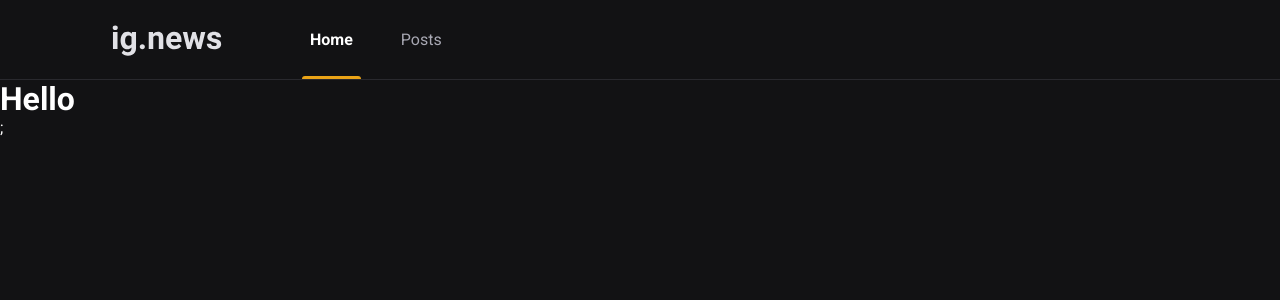
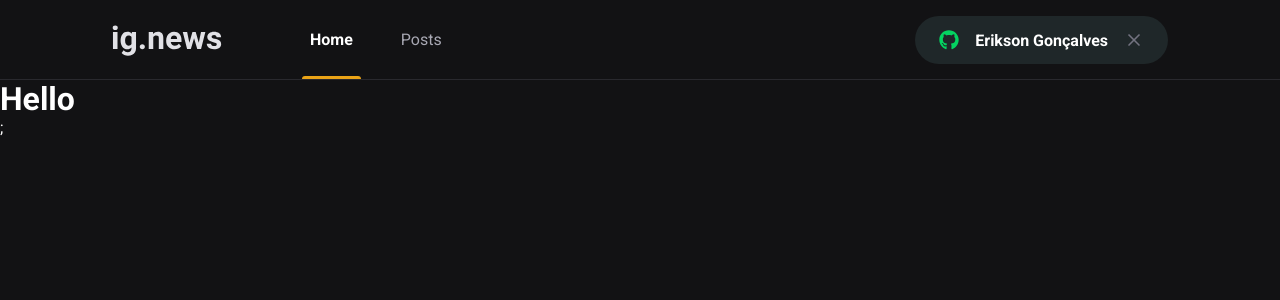
Before and after one commit to eriksongoncalves/rocketseat-ignite-nextjs-ignews, a Next.js app: page / in a window 1280 px wide. Shown: the top 300 px of the page. Built offline with nearby package versions, Linux system fonts and the light colour scheme.

Commit message:
feat: signin button component

```diff
--- a/package.json
+++ b/package.json
@@ -12,7 +12,8 @@
   "dependencies": {
     "next": "10.0.9",
     "react": "17.0.2",
-    "react-dom": "17.0.2"
+    "react-dom": "17.0.2",
+    "react-icons": "^4.2.0"
   },
   "devDependencies": {
     "@commitlint/cli": "^12.0.1",
--- a/src/components/Header/index.tsx
+++ b/src/components/Header/index.tsx
@@ -1,4 +1,6 @@
 import styles from './styles.module.scss';
+
+import SignInButton from '../SignInButton';
 
 function Header() {
   return (
@@ -12,6 +14,8 @@
 
           <a href="/posts">Posts</a>
         </nav>
+
+        <SignInButton />
       </div>
     </header>
   );
--- a/src/components/Header/styles.module.scss
+++ b/src/components/Header/styles.module.scss
@@ -50,4 +50,8 @@
       }
     }
   }
+
+  button {
+    margin-left: auto;
+  }
 }
--- /dev/null
+++ b/src/components/SignInButton/index.tsx
@@ -0,0 +1,23 @@
+import { FaGithub } from 'react-icons/fa';
+import { FiX } from 'react-icons/fi';
+
+import styles from './styles.module.scss';
+
+function SignInButton() {
+  const isUserLoggedIn = true;
+
+  return isUserLoggedIn ? (
+    <button type="button" className={styles.signInButton}>
+      <FaGithub color="#04d361" />
+      Erikson Gonçalves
+      <FiX color="#737380" className={styles.closeIcon} />
+    </button>
+  ) : (
+    <button type="button" className={styles.signInButton}>
+      <FaGithub color="#eba417" />
+      Sign in with github
+    </button>
+  );
+}
+
+export default SignInButton;
--- /dev/null
+++ b/src/components/SignInButton/styles.module.scss
@@ -0,0 +1,30 @@
+.signInButton {
+  height: 3rem;
+  border-radius: 3rem;
+  background: var(--gray-850);
+  border: 0;
+  padding: 0 1.5rem;
+  display: flex;
+  align-items: center;
+  justify-content: center;
+  color: var(--white);
+  font-weight: bold;
+  transition: filter 0.2s;
+
+  svg {
+    width: 20px;
+    height: 20px;
+
+    &:first-child {
+      margin-right: 1rem;
+    }
+
+    &.closeIcon {
+      margin-left: 1rem;
+    }
+  }
+
+  &:hover {
+    filter: brightness(0.8);
+  }
+}
--- a/src/styles/global.scss
+++ b/src/styles/global.scss
@@ -10,6 +10,7 @@
   --gray-50: #e1e1e6;
   --gray-300: #a8a8b3;
   --gray-800: #29292e;
+  --gray-850: #1f2729;
   --gray-900: #121214;
 
   --cyan-500: #61dafb;
```
Also changed, not shown: 1 other file (tests, documents, lock files or other folders).
